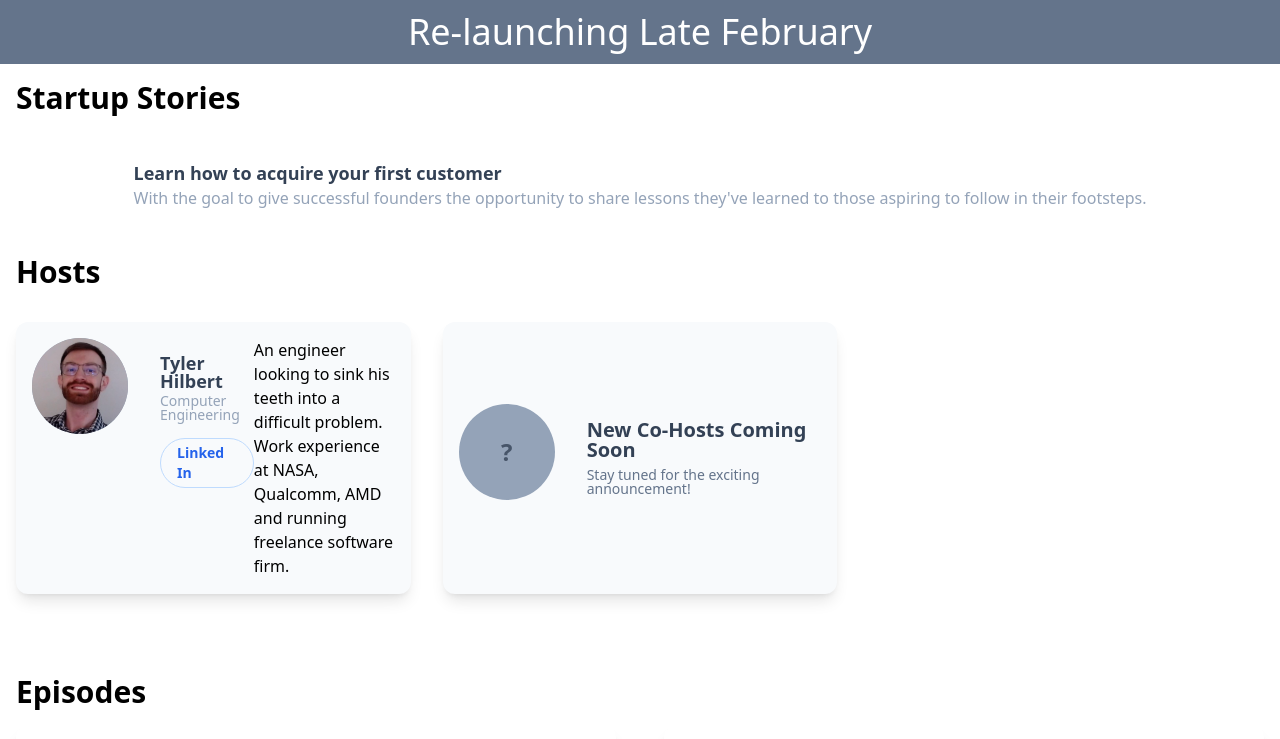
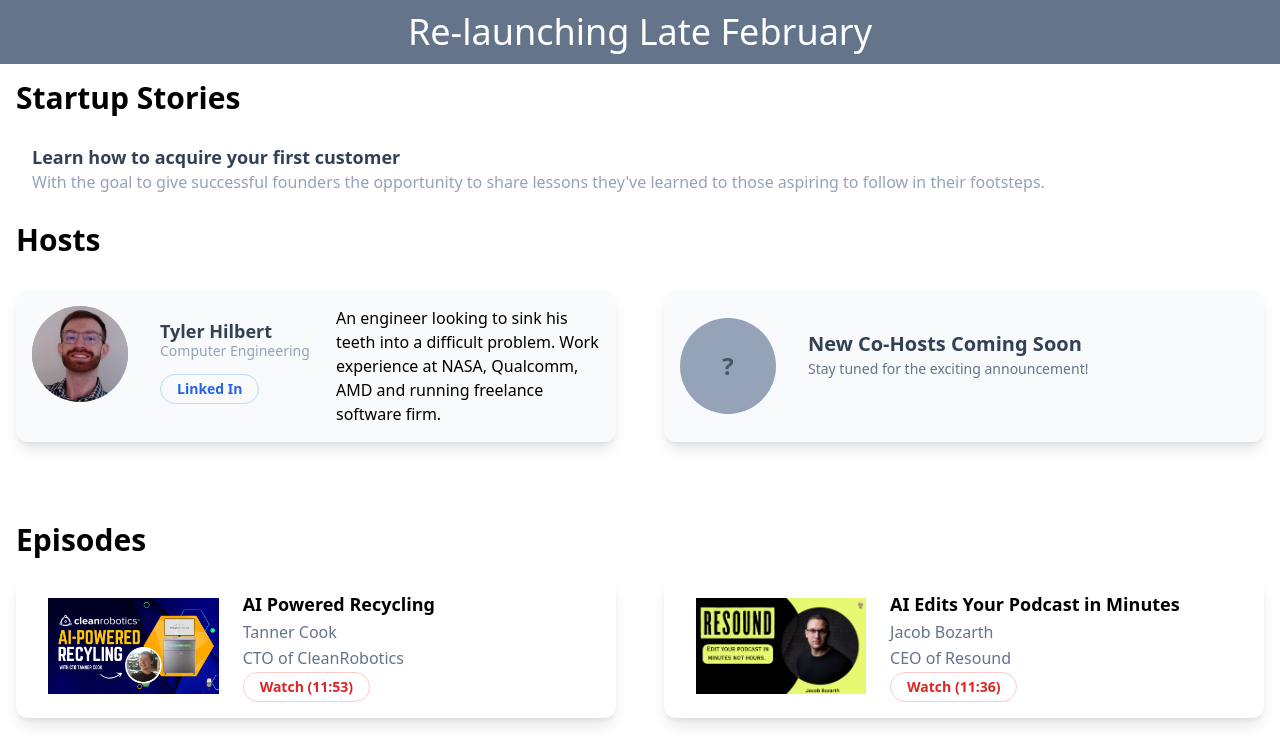
Before and after one commit to Tyler-Hilbert/StartupStories, a plain HTML site: page src/index.html in a window 1280 px wide. Shown: the top 739 px of the page. Drawn offline with Linux system fonts and the light colour scheme.

Commit message:
More consistent spacing

```diff
--- a/src/index.html
+++ b/src/index.html
@@ -25,9 +25,8 @@
     <h1 class="text-3xl font-bold m-4">
       Startup Stories
     </h1>
-    <div class="py-8 px-4 m-4">
+    <div class="py-8 px-4 space-y-2 sm:py-4 sm:flex sm:items-center sm:space-y-0 sm:space-x-6 m-4">
       <div class="space-y-4 sm:flex sm:items-center sm:space-y-0 sm:flex-col-reverse">
-        <!-- Subtext now comes first -->
         <div class="text-center sm:text-left">
           <h2 class="text-slate-700 font-semibold text-lg leading-none">
             Learn how to acquire your first customer
@@ -43,7 +42,7 @@
     <h1 class="text-3xl font-bold m-4">
       Hosts
     </h1>
-    <div class="grid lg:grid-cols-3 md:grid-cols-1 sm:grid-cols-1">
+    <div class="grid lg:grid-cols-2 md:grid-cols-1 sm:grid-cols-1 gap-4">
       <div class="bg-slate-50 py-8 px-4 rounded-xl shadow-lg space-y-2 sm:py-4 sm:flex sm:items-center sm:space-y-0 sm:space-x-6 m-4">
         <div class="text-center sm:text-left">
           <div class="flex sm:flex-row flex-col">
```
Also changed, not shown: dist/output.css.
